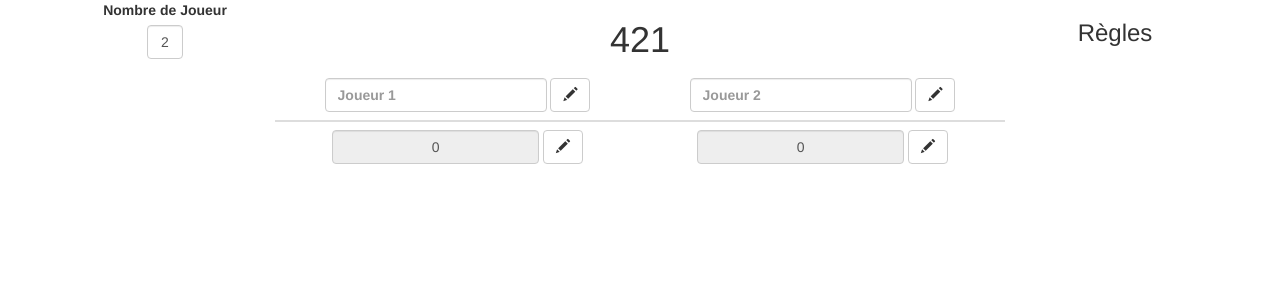
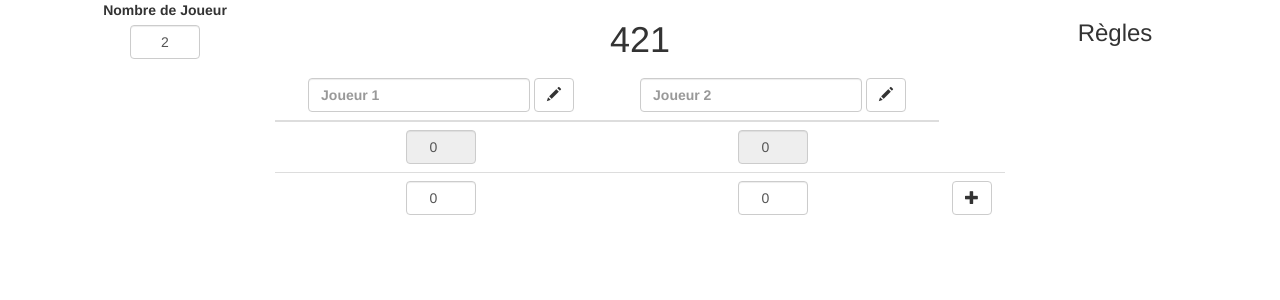
Before and after one commit to TuffBard/421, a PHP site: page / in a window 1280 px wide. Shown: the top 300 px of the page. Run offline with PHP 8.4, Linux system fonts and the light colour scheme.

Commit message:
Ajout du score totall + Modif graphique

```diff
--- a/css/master.css
+++ b/css/master.css
@@ -16,7 +16,7 @@ body {
 }
 
 .td_score{
-  width: 36px;
+  width: 70px !important;
   text-align: center;
 }
 
--- a/index.php
+++ b/index.php
@@ -17,10 +17,8 @@
     <div class="container">
       <div class="col-md-2">
         <center>
-          <form class="form-horizontal" action="index.html" method="post">
             <label>Nombre de Joueur</label>
             <input class="form-control td_score" type="text"id="nb_j" value="2" width="15">
-          </form>
         </center>
       </div>
         <div class="col-md-8">
@@ -49,17 +47,37 @@
             </thead>
             <tr>
               <?php
+              for($i=1;$i<=$max;$i++)
+              {
+                echo"<td>
+                  <form class='form-inline'>
+                    <div class='form_group'>
+                      <input type='number' id='total_j$i' name='score' value='0' class='form-control td_score' disabled='disabled'>
+                    </div>
+                  </form>
+                </td>";
+              }
+              ?>
+            </tr>
+            <tr>
+              <?php
               for($i=1;$i<=$max;$i++){
                 echo"<td>
                       <form class='form-inline'>
                         <div class='form_group'>
-                          <input type='text' name='score' value='0' class='form-control td_score' disabled='disabled'>
-                          <button id='' type='button' onclick='' class='btn btn-default'>
-                            <span class='glyphicon glyphicon-pencil' aria-hidden='true'></span>
-                          </button>
+                          <input type='number' name='score' value='0' class='form-control td_score'>
                         </div>
                       </form>
-                    </td>";
+                    </td>
+                    ";
+                if($i==$max)
+                {
+                    echo"<td>
+                    <button id='' type='button' onclick='' class='btn btn-default'>
+                      <span class='glyphicon glyphicon-plus' aria-hidden='true'></span>
+                    </button>
+                  </td>";
+                }
               }
               ?>
             </tr>
```
